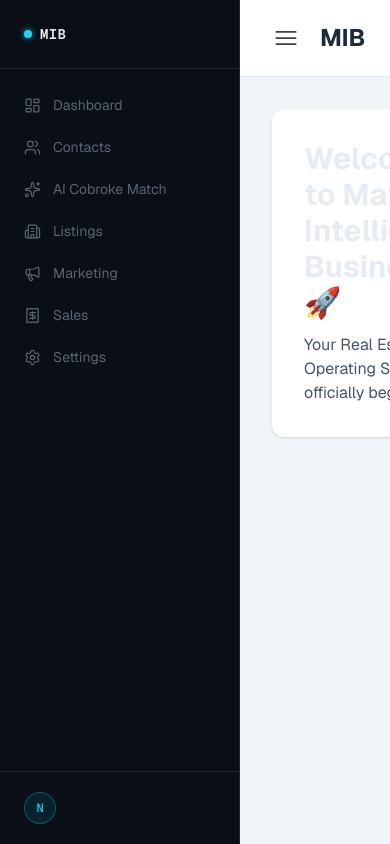
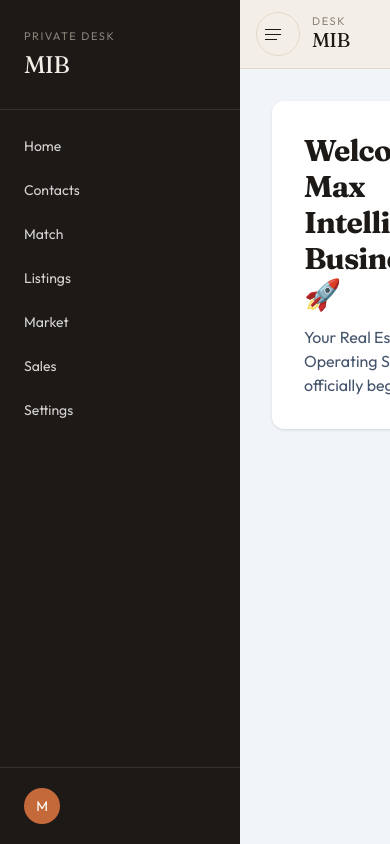
Before and after one commit to Maxchea20/mib-v1, a Next.js app: page / in a window 390 px wide. Shown: the top 844 px of the page. Built offline with nearby package versions, Linux system fonts and the light colour scheme.

Commit message:
Redesign mobile UI and add listing PDF + photo share

```diff
--- a/src/app/globals.css
+++ b/src/app/globals.css
@@ -1,79 +1,115 @@
-@import url("https://fonts.googleapis.com/css2?family=Fraunces:opsz,wght@9..144,400;9..144,500;9..144,600&display=swap");
 @import "tailwindcss";
 
 :root {
-  /* Dark terminal base */
-  --background: #0a0e16;
-  --foreground: #e7ecf3;
+  --paper: #f3eee6;
+  --paper-raised: #fffaf3;
+  --ink: #1c1917;
+  --ink-soft: #57534e;
+  --ink-muted: #8a847b;
+  --line: #e4d9c8;
+  --line-strong: #d2c4ae;
+  --copper: #9a4b24;
+  --copper-soft: #c46a3a;
+  --forest: #2f5d3a;
+  --forest-soft: #3f7a4c;
+  --danger: #b42318;
+  --shadow: 0 10px 30px rgba(28, 25, 23, 0.08);
 
-  --surface: #10151f;
-  --surface-raised: #151b26;
-  --border: #1e2733;
-  --border-strong: #2a3441;
-
-  /* Electric cyan - primary interactive accent */
-  --accent: #22d3ee;
-  --accent-dim: #0e7490;
-  --accent-glow: rgba(34, 211, 238, 0.15);
-
-  /* Status - bright/saturated, not pastel */
-  --success: #22c55e;
-  --success-bg: rgba(34, 197, 94, 0.12);
-  --warning: #fbbf24;
-  --warning-bg: rgba(251, 191, 36, 0.12);
-  --danger: #ff4d4d;
-  --danger-bg: rgba(255, 77, 77, 0.12);
-
-  /* Text hierarchy */
-  --text-primary: #e7ecf3;
-  --text-secondary: #8b95a5;
-  --text-muted: #5a6472;
-
+  --background: var(--paper);
+  --foreground: var(--ink);
   --font-serif: "Fraunces", Georgia, serif;
 }
 
 @theme inline {
   --color-background: var(--background);
   --color-foreground: var(--foreground);
-  --font-sans: var(--font-geist-sans);
+  --font-sans: var(--font-outfit);
   --font-mono: var(--font-geist-mono);
-  --font-serif: var(--font-serif);
+  --font-serif: var(--font-fraunces), var(--font-serif);
+}
+
+* {
+  -webkit-tap-highlight-color: transparent;
+}
+
+html,
+body {
+  background: var(--paper);
+  color: var(--ink);
+  font-family: var(--font-sans), "Segoe UI", sans-serif;
+  -webkit-font-smoothing: antialiased;
 }
 
 body {
-  background: var(--background);
-  color: var(--foreground);
-  font-family: var(--font-sans), Arial, Helvetica, sans-serif;
-  -webkit-font-smoothing: antialiased;
-  -moz-osx-font-smoothing: grayscale;
+  padding-bottom: env(safe-area-inset-bottom);
 }
 
-/* Numbers/data - monospace, like a trading terminal */
+h1,
+h2,
+.font-display {
+  font-family: var(--font-serif), Georgia, serif;
+  letter-spacing: -0.03em;
+}
+
 .font-data {
   font-family: var(--font-mono), "SF Mono", monospace;
   font-variant-numeric: tabular-nums;
 }
 
-/* Section eyebrow labels - "MARKET DATA / LAYER 1" style */
 .label-caption {
-  font-family: var(--font-mono), monospace;
   font-size: 11px;
-  letter-spacing: 0.08em;
+  letter-spacing: 0.14em;
   text-transform: uppercase;
-  color: var(--text-muted);
+  color: var(--ink-muted);
+}
+
+.page-wrap {
+  width: 100%;
+  max-width: 72rem;
+  margin-inline: auto;
+}
+
+.surface {
+  background: var(--paper-raised);
+  border: 1px solid var(--line);
+  border-radius: 1.25rem;
+  box-shadow: var(--shadow);
+}
+
+.btn-primary {
+  display: inline-flex;
+  align-items: center;
+  justify-content: center;
+  gap: 0.5rem;
+  min-height: 44px;
+  padding: 0.7rem 1.1rem;
+  border-radius: 999px;
+  background: var(--ink);
+  color: #fffaf3;
+  font-size: 0.9rem;
+  font-weight: 600;
+}
+
+.btn-secondary {
+  display: inline-flex;
+  align-items: center;
+  justify-content: center;
+  gap: 0.5rem;
+  min-height: 44px;
+  padding: 0.7rem 1.1rem;
+  border-radius: 999px;
+  background: transparent;
+  color: var(--ink);
+  border: 1px solid var(--line-strong);
+  font-size: 0.9rem;
+  font-weight: 600;
 }
 
 ::-webkit-scrollbar {
   width: 8px;
   height: 8px;
 }
-::-webkit-scrollbar-track {
-  background: transparent;
-}
 ::-webkit-scrollbar-thumb {
-  background: var(--border-strong);
+  background: var(--line-strong);
   border-radius: 9999px;
 }
-::-webkit-scrollbar-thumb:hover {
-  background: #3a4657;
-}
--- a/src/app/layout.tsx
+++ b/src/app/layout.tsx
@@ -1,9 +1,14 @@
 import type { Metadata, Viewport } from "next";
-import { Geist, Geist_Mono } from "next/font/google";
+import { Fraunces, Outfit, Geist_Mono } from "next/font/google";
 import "./globals.css";
 
-const geistSans = Geist({
-  variable: "--font-geist-sans",
+const fraunces = Fraunces({
+  variable: "--font-fraunces",
+  subsets: ["latin"],
+});
+
+const outfit = Outfit({
+  variable: "--font-outfit",
   subsets: ["latin"],
 });
 
@@ -15,11 +20,19 @@ const geistMono = Geist_Mono({
 export const metadata: Metadata = {
   title: "MIB",
   description: "Max Intelligence Board",
+  appleWebApp: {
+    capable: true,
+    title: "MIB",
+    statusBarStyle: "default",
+  },
 };
 
 export const viewport: Viewport = {
   width: "device-width",
   initialScale: 1,
+  maximumScale: 1,
+  viewportFit: "cover",
+  themeColor: "#f3eee6",
 };
 
 export default function RootLayout({
@@ -27,22 +40,14 @@ export default function RootLayout({
 }: Readonly<{
   children: React.ReactNode;
 }>) {
-
   return (
-
     <html
       lang="en"
-      className={`${geistSans.variable} ${geistMono.variable}`}
+      className={`${fraunces.variable} ${outfit.variable} ${geistMono.variable}`}
     >
-
-      <body className="min-h-screen bg-slate-100 antialiased">
-
+      <body className="min-h-screen bg-[var(--paper)] text-[var(--ink)] antialiased">
         {children}
-
       </body>
-
     </html>
-
   );
-
 }
--- /dev/null
+++ b/src/components/BottomNav.tsx
@@ -0,0 +1,35 @@
+"use client";
+
+import Link from "next/link";
+import { usePathname } from "next/navigation";
+import { NAV_ITEMS } from "@/lib/nav";
+
+export default function BottomNav() {
+  const pathname = usePathname();
+  const items = NAV_ITEMS.filter((item) =>
+    ["/dashboard", "/contacts", "/listings", "/sales", "/marketing"].includes(
+      item.href
+    )
+  );
+
+  return (
+    <nav className="md:hidden fixed bottom-0 inset-x-0 z-40 border-t border-[var(--line)] bg-[var(--paper-raised)]/95 backdrop-blur pb-[env(safe-area-inset-bottom)]">
+      <div className="grid grid-cols-5">
+        {items.map((item) => {
+          const active = pathname?.startsWith(item.href);
+          return (
+            <Link
+              key={item.href}
+              href={item.href}
+              className={`flex flex-col items-center justify-center min-h-14 text-[11px] ${
+                active ? "text-[var(--copper)]" : "text-[var(--ink-muted)]"
+              }`}
+            >
+              <span className="font-medium">{item.short}</span>
+            </Link>
+          );
+        })}
+      </div>
+    </nav>
+  );
+}
--- a/src/components/MobileSidebar.tsx
+++ b/src/components/MobileSidebar.tsx
@@ -1,80 +1,53 @@
 "use client";
 
 import Link from "next/link";
+import { NAV_ITEMS } from "@/lib/nav";
 
 type Props = {
   open: boolean;
   onClose: () => void;
 };
 
-const menus = [
-  { name: "Dashboard", href: "/dashboard", emoji: "🏠" },
-  { name: "Contacts", href: "/contacts", emoji: "🛒" },
-  { name: "AI Cobroke Match", href: "/cobroke-match", emoji: "🤝" },
-  { name: "Listings", href: "/listings", emoji: "🏡" },
-  { name: "Sales", href: "/sales", emoji: "💰" },
-  { name: "Settings", href: "/settings", emoji: "⚙️" },
-];
-
-export default function MobileSidebar({
-  open,
-  onClose,
-}: Props) {
-
+export default function MobileSidebar({ open, onClose }: Props) {
   return (
-
     <>
-
-      {/* Overlay */}
-
       {open && (
-
         <div
           onClick={onClose}
-          className="fixed inset-0 bg-black/50 z-40 md:hidden"
+          className="fixed inset-0 bg-[#1c1917]/40 z-40 md:hidden"
         />
-
       )}
 
-      {/* Sidebar */}
-
       <aside
-        className={`fixed top-0 left-0 h-full w-64 bg-slate-900 text-white p-6 z-50 transform transition-transform duration-300 md:hidden ${
-          open
-            ? "translate-x-0"
-            : "-translate-x-full"
+        className={`fixed top-0 left-0 h-full w-[80vw] max-w-xs bg-[#fffaf3] z-50 transform transition-transform duration-300 md:hidden pt-[env(safe-area-inset-top)] ${
+          open ? "translate-x-0" : "-translate-x-full"
         }`}
       >
+        <div className="px-6 py-6 border-b border-[var(--line)]">
+          <p className="label-caption">Max Intelligence Board</p>
+          <h1 className="font-display text-3xl mt-1">MIB</h1>
+        </div>
 
-        <h1 className="mb-10 text-2xl font-bold">
-          MIB
-        </h1>
-
-        <nav className="space-y-2">
-
-          {menus.map((menu) => (
-
+        <nav className="p-3 space-y-1">
+          {NAV_ITEMS.map((menu) => (
             <Link
-              key={menu.name}
+              key={menu.href}
               href={menu.href}
               onClick={onClose}
-              className="flex items-center gap-3 rounded-lg px-4 py-3 hover:bg-slate-700 transition"
+              className="flex items-center rounded-xl px-4 py-3 text-[var(--ink)] hover:bg-[var(--paper)]"
             >
-
-              <span>{menu.emoji}</span>
-
-              <span>{menu.name}</span>
-
+              {menu.label}
             </Link>
-
           ))}
-
+          <Link
+            href="/settings"
+            onClick={onClose}
+            className="flex items-center rounded-xl px-4 py-3 text-[var(--ink)] hover:bg-[var(--paper)]"
+          >
+            Settings
+          </Link>
         </nav>
-
       </aside>
-
     </>
-
   );
-
 }
--- a/src/components/Sidebar.tsx
+++ b/src/components/Sidebar.tsx
@@ -1,71 +1,50 @@
-// File: src/components/layout/Sidebar.tsx
 "use client";
 
 import Link from "next/link";
 import { usePathname } from "next/navigation";
-import {
-  LayoutDashboard,
-  Users,
-  Sparkles,
-  Building2,
-  Megaphone,
-  Receipt,
-  Settings,
-} from "lucide-react";
+import { NAV_ITEMS } from "@/lib/nav";
 
-const NAV_ITEMS = [
-  { label: "Dashboard", href: "/dashboard", icon: LayoutDashboard },
-  { label: "Contacts", href: "/contacts", icon: Users },
-  { label: "AI Cobroke Match", href: "/cobroke-match", icon: Sparkles },
-  { label: "Listings", href: "/listings", icon: Building2 },
-  { label: "Marketing", href: "/marketing", icon: Megaphone },
-  { label: "Sales", href: "/sales", icon: Receipt },
-  { label: "Settings", href: "/settings", icon: Settings },
-];
-
-export default function Sidebar({ userInitial = "N" }: { userInitial?: string }) {
+export default function Sidebar({ userInitial = "M" }: { userInitial?: string }) {
   const pathname = usePathname();
 
   return (
-    <aside className="w-60 flex-shrink-0 bg-[#0a0e16] border-r border-[#1e2733] min-h-screen flex flex-col">
-      <div className="px-6 py-6 flex items-center gap-2 border-b border-[#1e2733]">
-        <div className="w-2 h-2 rounded-full bg-[#22d3ee] shadow-[0_0_6px_rgba(34,211,238,0.8)]" />
-        <span className="font-data text-sm font-semibold text-[#e7ecf3] tracking-wide">
-          MIB
-        </span>
+    <aside className="w-60 flex-shrink-0 min-h-screen flex flex-col bg-[#1c1917] text-[#f3eee6]">
+      <div className="px-6 py-7 border-b border-white/10">
+        <p className="label-caption text-[#c46a3a]">Private desk</p>
+        <p className="font-display text-2xl mt-1">MIB</p>
       </div>
 
-      <nav className="flex-1 px-3 py-4 space-y-0.5">
+      <nav className="flex-1 px-3 py-4 space-y-1">
         {NAV_ITEMS.map((item) => {
           const isActive = pathname?.startsWith(item.href);
-          const Icon = item.icon;
-
           return (
             <Link
               key={item.href}
               href={item.href}
-              className={`relative flex items-center gap-3 px-3 py-2.5 rounded-md text-sm transition-colors ${
+              className={`flex items-center px-3 py-2.5 rounded-xl text-sm transition ${
                 isActive
-                  ? "bg-[#22d3ee]/[0.08] text-[#e7ecf3]"
-                  : "text-[#5a6472] hover:text-[#8b95a5] hover:bg-white/[0.02]"
+                  ? "bg-[#f3eee6] text-[#1c1917]"
+                  : "text-[#d6d3d1] hover:bg-white/5"
               }`}
             >
-              {isActive && (
-                <span className="absolute left-0 top-1.5 bottom-1.5 w-[2px] rounded-full bg-[#22d3ee] shadow-[0_0_6px_rgba(34,211,238,0.8)]" />
-              )}
-              <Icon
-                size={17}
-                strokeWidth={1.75}
-                className={isActive ? "text-[#22d3ee]" : ""}
-              />
-              <span>{item.label}</span>
+              {item.label}
             </Link>
           );
         })}
+        <Link
+          href="/settings"
+          className={`flex items-center px-3 py-2.5 rounded-xl text-sm ${
+            pathname?.startsWith("/settings")
+              ? "bg-[#f3eee6] text-[#1c1917]"
+              : "text-[#d6d3d1] hover:bg-white/5"
+          }`}
+        >
+          Settings
+        </Link>
       </nav>
 
-      <div className="px-6 py-5 border-t border-[#1e2733]">
-        <div className="w-8 h-8 rounded-full bg-[#22d3ee]/10 border border-[#22d3ee]/30 text-[#22d3ee] text-xs font-medium flex items-center justify-center font-data">
+      <div className="px-6 py-5 border-t border-white/10">
+        <div className="w-9 h-9 rounded-full bg-[#c46a3a] text-white text-sm flex items-center justify-center">
           {userInitial}
         </div>
       </div>
--- a/src/components/TopBar.tsx
+++ b/src/components/TopBar.tsx
@@ -1,40 +1,27 @@
 "use client";
-
-import { Bars3Icon } from "@heroicons/react/24/outline";
 
 type Props = {
   onMenuClick?: () => void;
 };
 
-export default function TopBar({
-  onMenuClick,
-}: Props) {
-
+export default function TopBar({ onMenuClick }: Props) {
   return (
-
-    <header className="flex items-center justify-between border-b bg-white px-6 py-4">
-
+    <header className="sticky top-0 z-30 flex items-center justify-between border-b border-[var(--line)] bg-[var(--paper)]/90 backdrop-blur px-4 py-3 pt-[max(0.75rem,env(safe-area-inset-top))]">
       <div className="flex items-center gap-3">
-
-        {/* Mobile Hamburger */}
-
         <button
           onClick={onMenuClick}
-          className="md:hidden rounded-lg p-2 hover:bg-gray-100"
+          className="md:hidden rounded-full p-2 min-w-11 min-h-11 border border-[var(--line)]"
+          aria-label="Open menu"
         >
-          <Bars3Icon className="w-7 h-7 text-gray-700" />
+          <span className="block w-4 h-px bg-[var(--ink)] mb-1" />
+          <span className="block w-4 h-px bg-[var(--ink)] mb-1" />
+          <span className="block w-3 h-px bg-[var(--ink)]" />
         </button>
-
-        <h1 className="text-2xl font-bold text-slate-800">
-
-          MIB
-
-        </h1>
-
+        <div>
+          <p className="label-caption leading-none">Desk</p>
+          <h1 className="font-display text-xl leading-tight">MIB</h1>
+        </div>
       </div>
-
     </header>
-
   );
-
 }
--- /dev/null
+++ b/src/lib/nav.ts
@@ -0,0 +1,8 @@
+export const NAV_ITEMS = [
+  { label: "Home", href: "/dashboard", short: "Home" },
+  { label: "Contacts", href: "/contacts", short: "People" },
+  { label: "Match", href: "/cobroke-match", short: "Match" },
+  { label: "Listings", href: "/listings", short: "List" },
+  { label: "Market", href: "/marketing", short: "Ads" },
+  { label: "Sales", href: "/sales", short: "Sales" },
+] as const;
```
Also changed, not shown: src/components/AppShell.tsx (+9 -51 lines), src/components/ui/Card.tsx (+4 -7 lines), src/lib/ui-theme.ts (+14 -17 lines).
